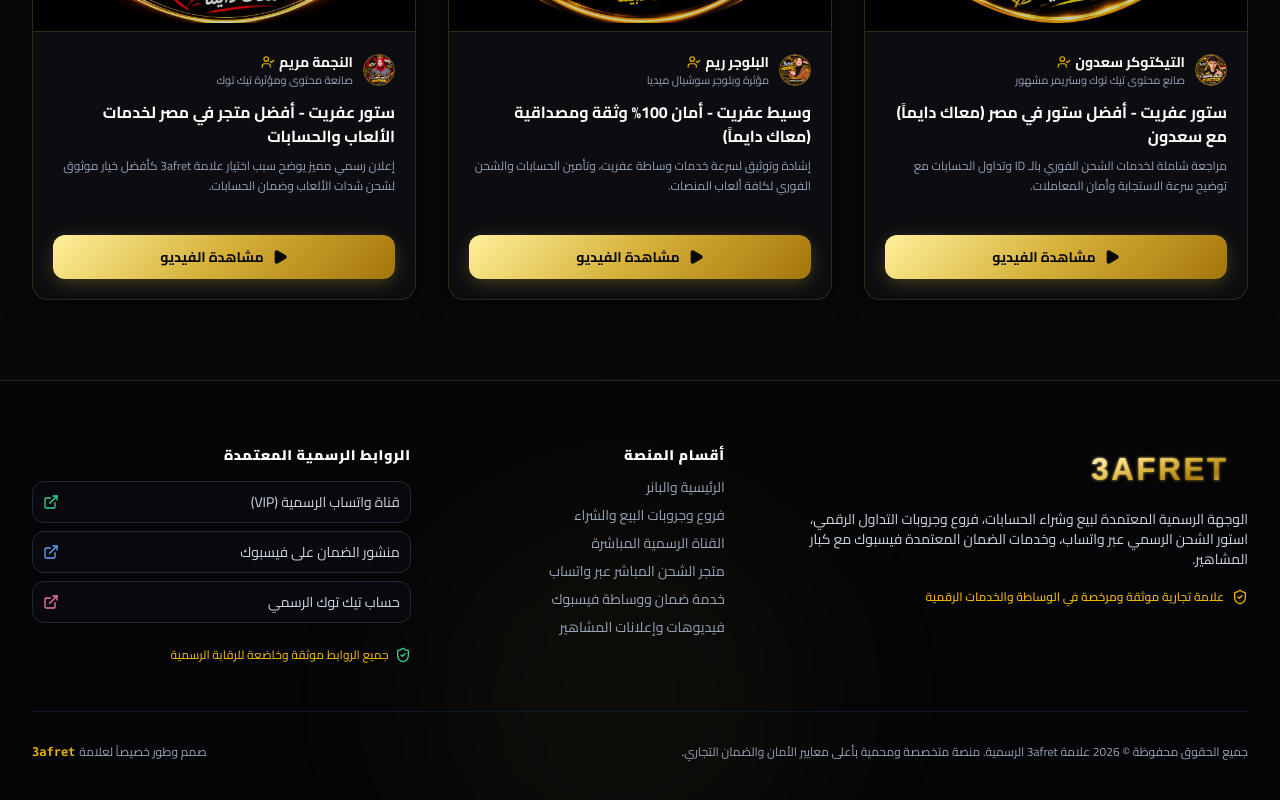
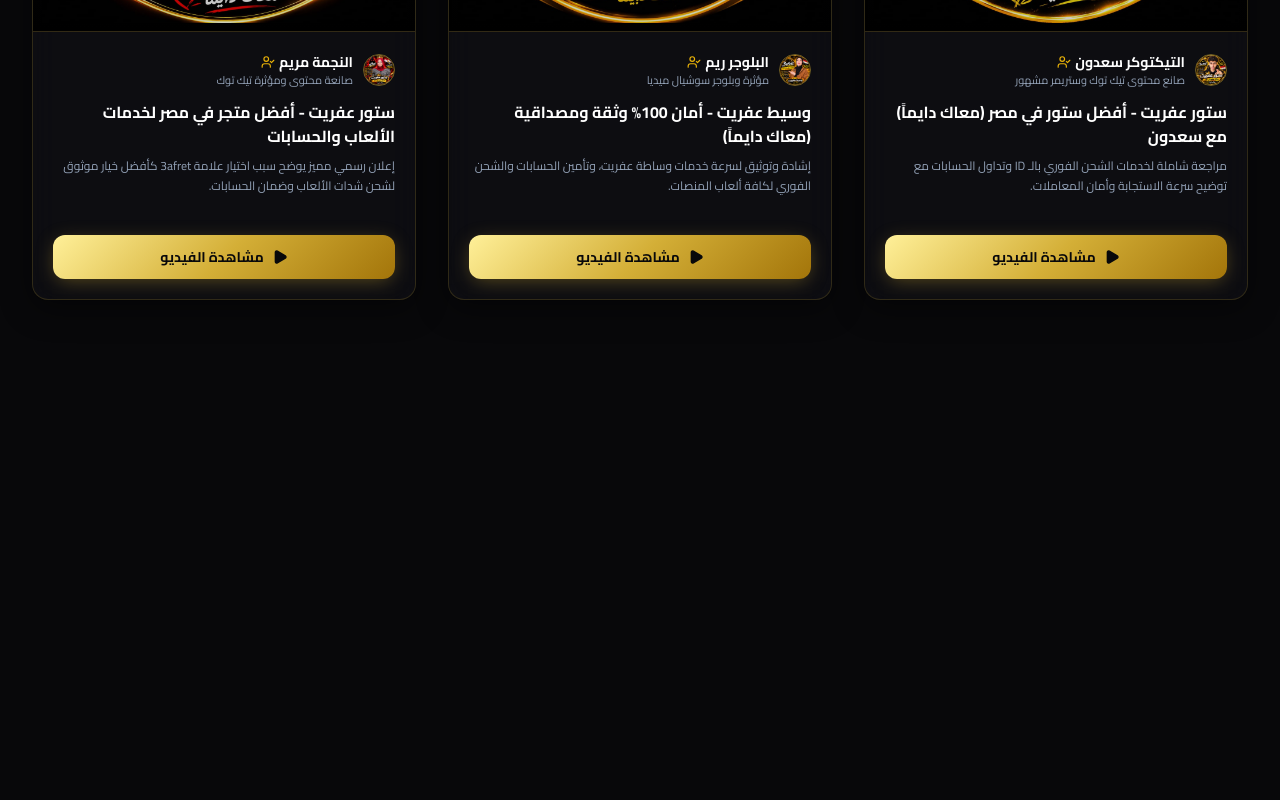
Before and after one commit to hanonaldeboo/3afret-platform, a Next.js app: page / in a window 1280 px wide. Shown: the part 5420-6220 px from the top of the page. After the commit the page ends 5800 px from the top, so only its background shows below. Built offline with nearby package versions, Linux system fonts and the light colour scheme.

Commit message:
Remove footer section completely from homepage

```diff
--- a/src/app/page.tsx
+++ b/src/app/page.tsx
@@ -9,7 +9,6 @@ import FacebookGuaranteeSection from "@/components/FacebookGuaranteeSection";
 import TikTokSection from "@/components/TikTokSection";
 import CelebritiesSection from "@/components/CelebritiesSection";
 import FloatingWhatsapp from "@/components/FloatingWhatsapp";
-import Footer from "@/components/Footer";
 
 // Force dynamic so admin changes appear immediately
 export const dynamic = "force-dynamic";
@@ -50,8 +49,6 @@ export default function HomePage() {
       {data.settings.floatingWhatsappEnabled && (
         <FloatingWhatsapp recharge={data.whatsappRecharge} />
       )}
-
-      <Footer data={data} />
     </main>
   );
 }
```
